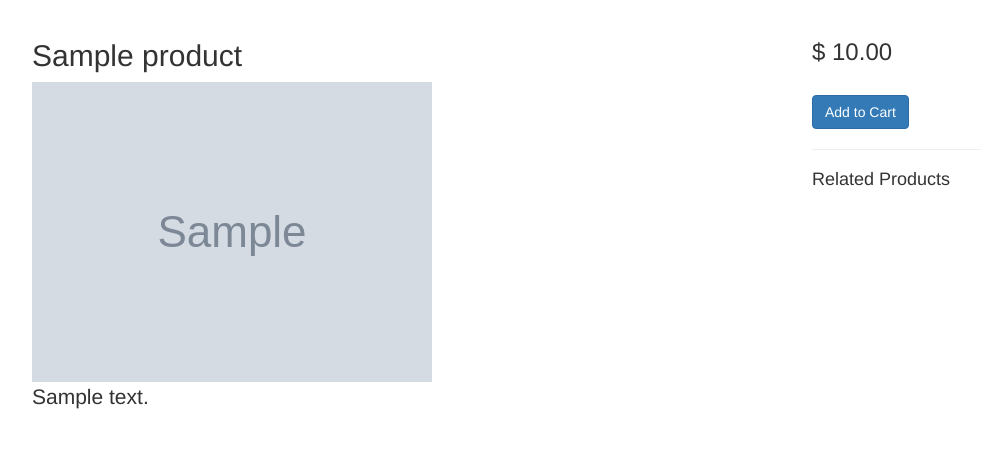
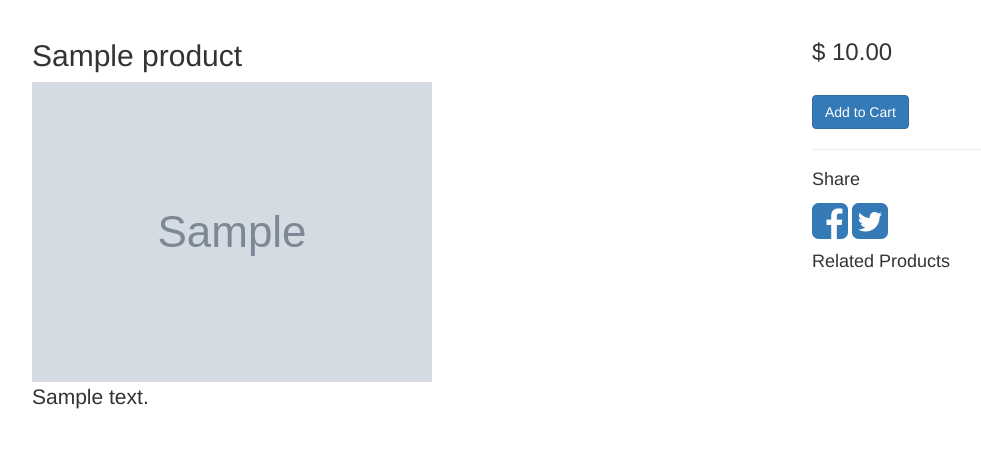
Before and after one commit to RommelTJ/Lana-Yarns, a Django app: page /products/1/ in a window 1280 px wide. Shown: the part 51-518 px from the top of the page, without its empty margins (38-1019 px from the left). Run offline with Django 3.2, Linux system fonts and the light colour scheme; tables that the repository leaves empty hold one stand-in row (values such as "Sample post"); grey boxes marked "Sample" are stand-in pictures; some libraries are stand-ins or nearby versions.

Commit message:
Social sharing links

```diff
--- a/src/templates/products/product_detail.html
+++ b/src/templates/products/product_detail.html
@@ -34,6 +34,15 @@
             <a href="#" class="btn btn-primary">Add to Cart</a>
 
             <hr/>
+            <p>
+                <h4>Share</h4>
+                <a href="https://www.facebook.com/sharer/sharer.php?u={{ request.build_absolute_uri }}" target="_blank">
+                    <i class="fa fa-facebook-square fa-3x"></i>
+                </a>
+                <a href="https://twitter.com/home?status={{ object.title }}.%20Check%20it%20now%20on%20{{ request.build_absolute_uri }}" target="_blank">
+                    <i class="fa fa-twitter-square fa-3x"></i>
+                </a>
+            </p>
 
             <h4>Related Products</h4>
         </div>  <!-- end of Product sidebar -->
```
